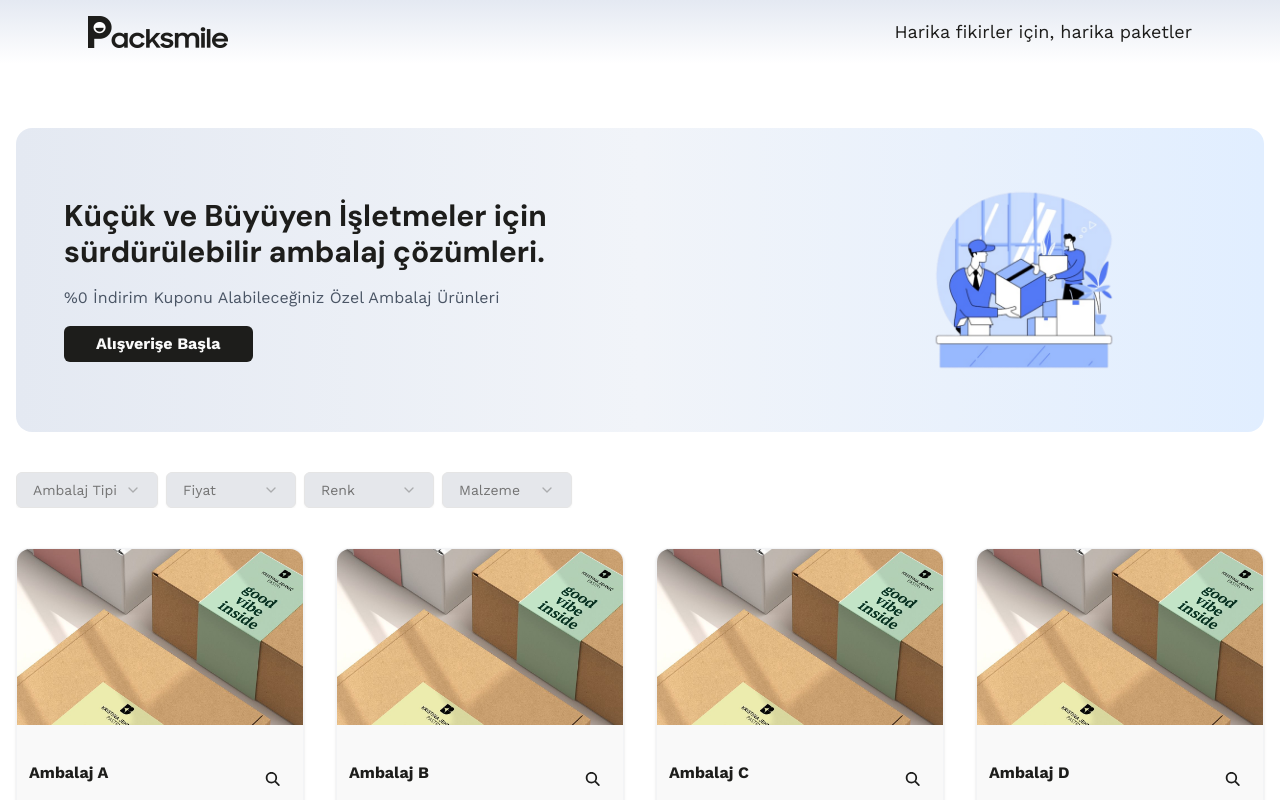
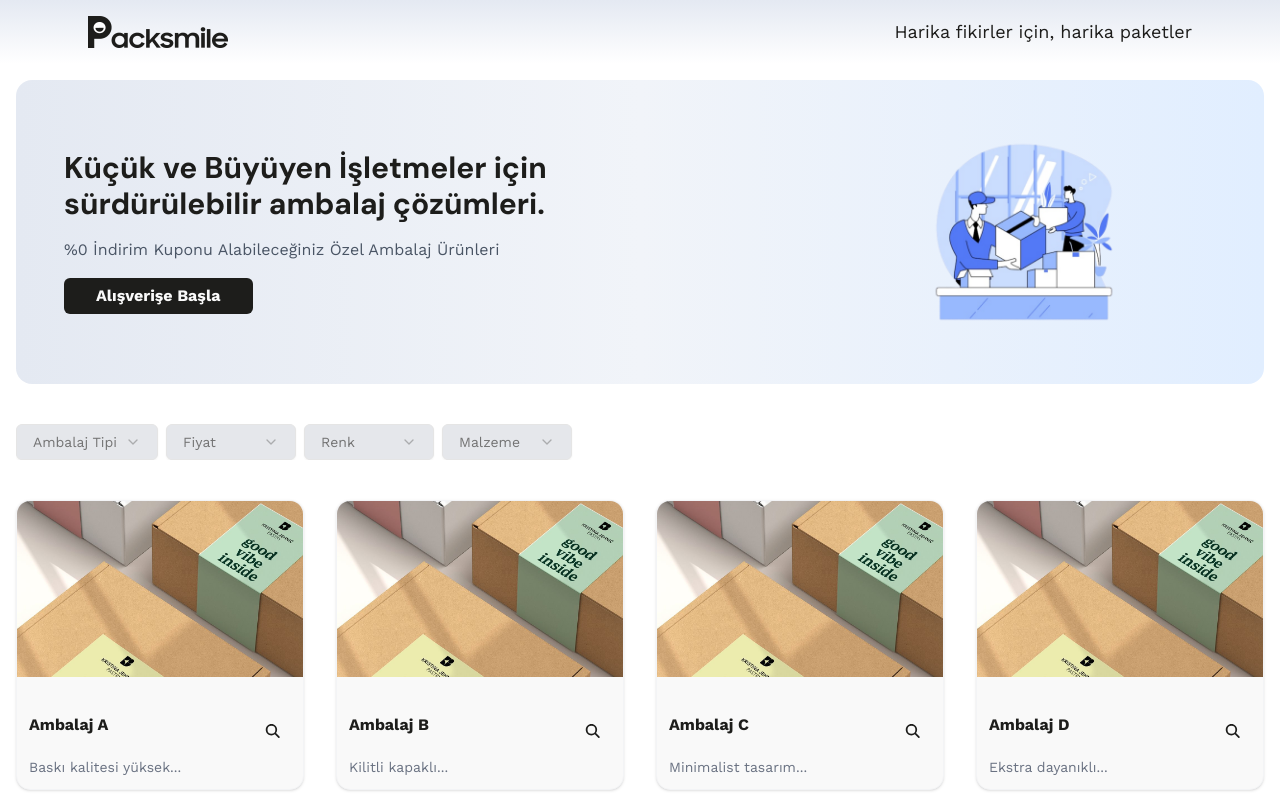
Before and after one commit to gmzseverr/pack-smile, a Next.js app: page /shop in a window 1280 px wide. Shown: the top 800 px of the page. Built offline with nearby package versions, Linux system fonts and the light colour scheme.

Commit message:
shop page change

```diff
--- a/src/app/shop/page.js
+++ b/src/app/shop/page.js
@@ -1,15 +1,12 @@
 "use client";
 
+import React, { Suspense } from "react";
 import ProductList from "@/components/ProductList";
-import { useParams } from "next/navigation";
 
-export default function ShopPage() {
-  const params = useParams();
-  const type = params.type;
-
+export default function ProductsPage() {
   return (
-    <div className="pt-4 md:pt-12">
+    <Suspense fallback={<div>Yükleniyor...</div>}>
       <ProductList />
-    </div>
+    </Suspense>
   );
 }
--- a/src/components/ProductList.jsx
+++ b/src/components/ProductList.jsx
@@ -17,29 +17,29 @@ const PRODUCTS = [
   {
     id: 1,
     title: "Ambalaj A",
-    description: "Baskı kalitesi yüksek, çevre dostu ambalaj çözümü.",
-    details: "Ambalaj A, geri dönüştürülmüş kağıttan üretilmiştir...",
+    description: "Baskı kalitesi yüksek...",
+    details: "Ambalaj A...",
     imageUrl: "/package.jpg",
   },
   {
     id: 2,
     title: "Ambalaj B",
-    description: "Kilitli kapaklı, dayanıklı ve tekrar kullanılabilir.",
-    details: "Ambalaj B, biyoplastik malzemeden yapılmıştır...",
+    description: "Kilitli kapaklı...",
+    details: "Ambalaj B...",
     imageUrl: "/package.jpg",
   },
   {
     id: 3,
     title: "Ambalaj C",
-    description: "Minimalist tasarım, özel günler için ideal.",
-    details: "Ambalaj C, özel parlak kaplama ile kaplanmıştır...",
+    description: "Minimalist tasarım...",
+    details: "Ambalaj C...",
     imageUrl: "/package.jpg",
   },
   {
     id: 4,
     title: "Ambalaj D",
-    description: "Ekstra dayanıklı ve suya dayanıklı.",
-    details: "Ambalaj D, özel parlak kaplama ile kaplanmıştır...",
+    description: "Ekstra dayanıklı...",
+    details: "Ambalaj D...",
     imageUrl: "/package.jpg",
   },
 ];
@@ -64,13 +64,8 @@ export default function ProductList() {
 
   return (
     <div className="container mx-auto py-20 px-4">
-      {/* Hero / Banner */}
-      <div
-        className="flex flex-col-reverse lg:flex-row items-center justify-between
-  bg-gradient-to-r from-[#E4E9F2] via-[#F1F4F9] to-[#E1EEFF]
-  rounded-2xl px-6 lg:px-12 py-8 mb-10"
-      >
-        {/* Sol taraf: metin + buton */}
+      {/* Banner */}
+      <div className="flex flex-col-reverse lg:flex-row items-center justify-between bg-gradient-to-r from-[#E4E9F2] via-[#F1F4F9] to-[#E1EEFF] rounded-2xl px-6 lg:px-12 py-8 mb-10">
         <div className="w-full lg:w-1/2 flex flex-col items-start justify-center space-y-4 text-center lg:text-left">
           <h1 className="text-2xl lg:text-3xl font-semibold text-[#1D1D1B]">
             Küçük ve Büyüyen İşletmeler için sürdürülebilir ambalaj çözümleri.
@@ -78,12 +73,11 @@ export default function ProductList() {
           <p className="text-gray-600 text-sm lg:text-base">
             %{discount} İndirim Kuponu Alabileceğiniz Özel Ambalaj Ürünleri
           </p>
-          <Button className="px-8 py-3 text-base font-semibold bg-[#1D1D1B] hover:bg-[#333333] transition-colors cursor-pointer">
+          <Button className="px-8 py-3 text-base font-semibold bg-[#1D1D1B] hover:bg-[#333333]">
             Alışverişe Başla
           </Button>
         </div>
 
-        {/* Sağ taraf: görsel */}
         <div className="w-full lg:w-1/3 flex justify-center mb-6 lg:mb-0">
           <img
             src="/image-shop-page.png"
@@ -109,7 +103,7 @@ export default function ProductList() {
         ))}
       </section>
 
-      {/* Ürün Kartları */}
+      {/* Product Cards */}
       <div className="grid grid-cols-1 sm:grid-cols-2 md:grid-cols-3 lg:grid-cols-4 gap-6 sm:gap-8 mb-10">
         {PRODUCTS.map((product) => (
           <ProductCard
@@ -120,7 +114,7 @@ export default function ProductList() {
         ))}
       </div>
 
-      {/* Kupon Al Butonu */}
+      {/* Coupon Button */}
       <div className="flex justify-center mt-6">
         <Button
           onClick={handleGetCoupon}
@@ -130,7 +124,7 @@ export default function ProductList() {
         </Button>
       </div>
 
-      {/* Detay Modal */}
+      {/* Detail Modal */}
       <ProductDetailModal
         isOpen={isModalOpen}
         onClose={setIsModalOpen}
```
